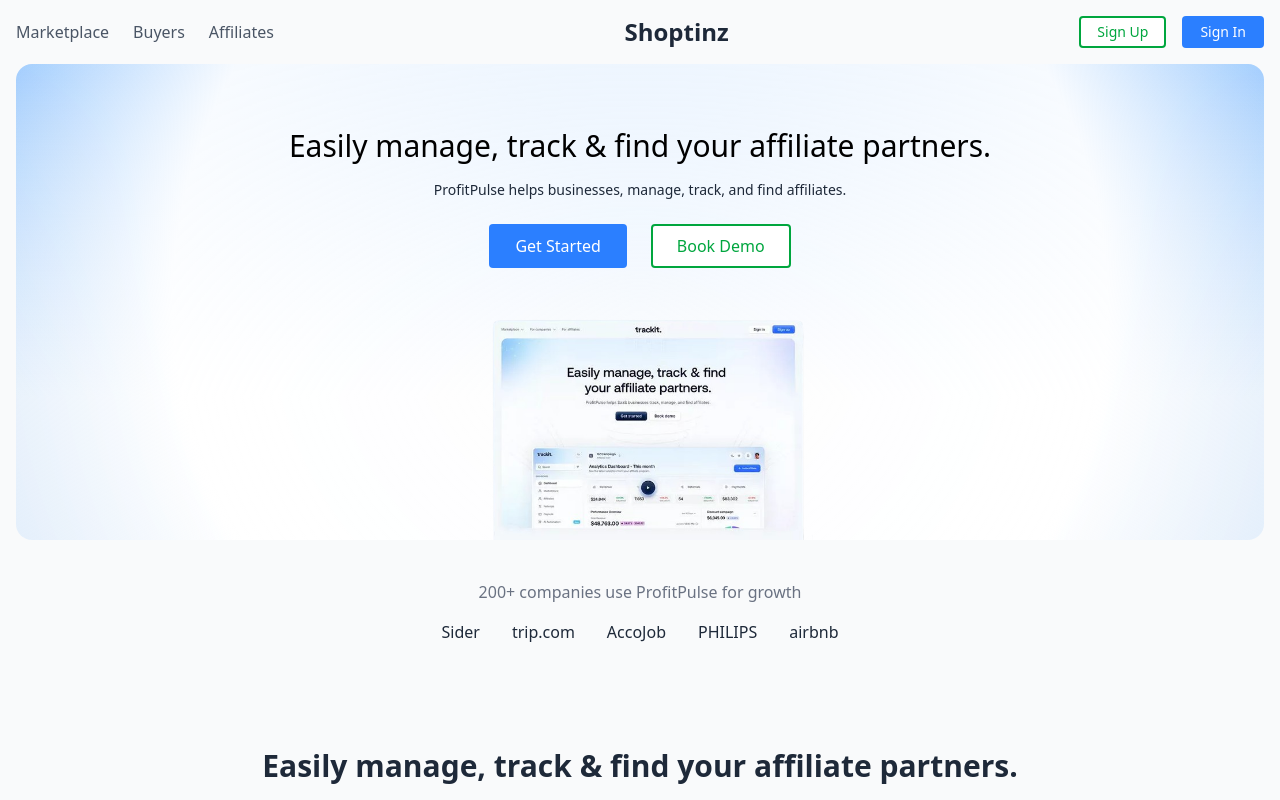
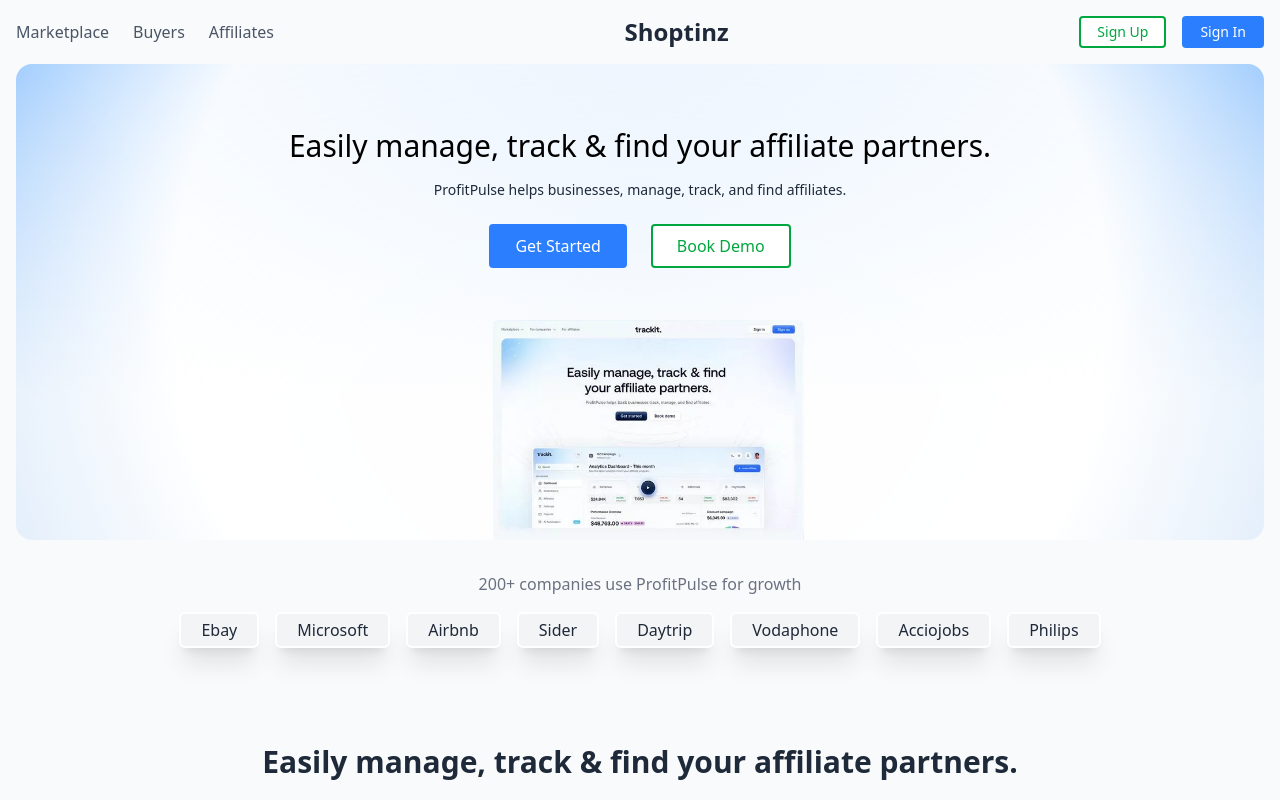
Before and after one commit to fasakinhenry/shoptinz, a React (Vite) app in the folder client/: page / in a window 1280 px wide. Shown: the top 800 px of the page. Built offline with nearby package versions, Linux system fonts and the light colour scheme.

Commit message:
style: add styles for the sponsors section

```diff
--- a/client/src/components/landing/sponsors/index.jsx
+++ b/client/src/components/landing/sponsors/index.jsx
@@ -1,13 +1,12 @@
 const Sponsors = () => {
+  const sponsorList = ["Ebay", "Microsoft", "Airbnb", "Sider", "Daytrip", "Vodaphone", "Acciojobs", "Philips"]
   return (
-    <section className='py-10 text-center'>
+    <section className='py-8 text-center'>
       <p className='text-gray-500'>200+ companies use ProfitPulse for growth</p>
-      <div className='flex justify-center space-x-8 mt-4'>
-        <span>Sider</span>
-        <span>trip.com</span>
-        <span>AccoJob</span>
-        <span>PHILIPS</span>
-        <span>airbnb</span>
+      <div className='flex justify-center space-x-4 mt-4'>
+        {sponsorList.map((sponsor) => (
+          <span className="px-5 py-1 shadow-xl border-white border-2 rounded-md bg-gray-100 font-medium">{sponsor}</span>
+        ))}
       </div>
     </section>
   );
```
